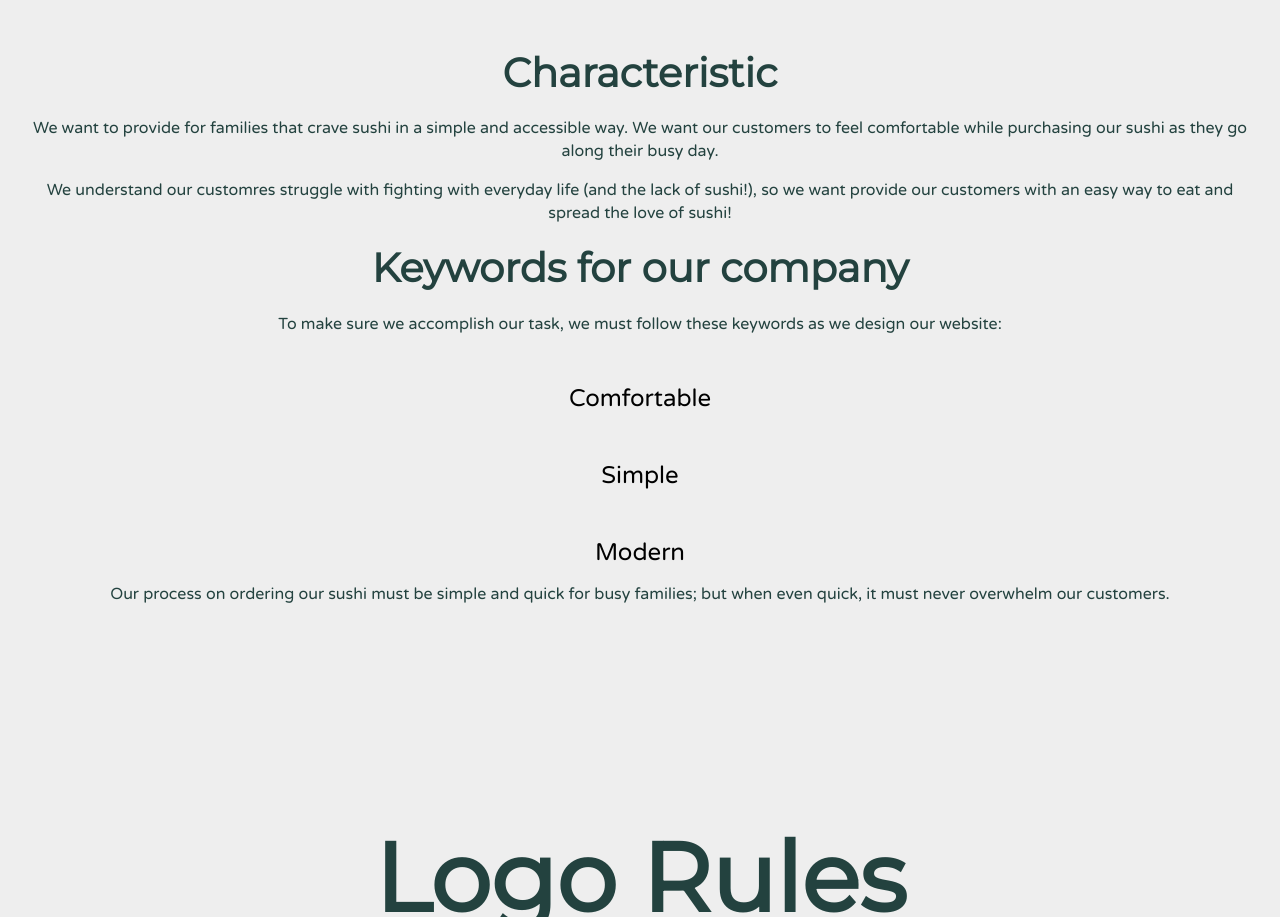
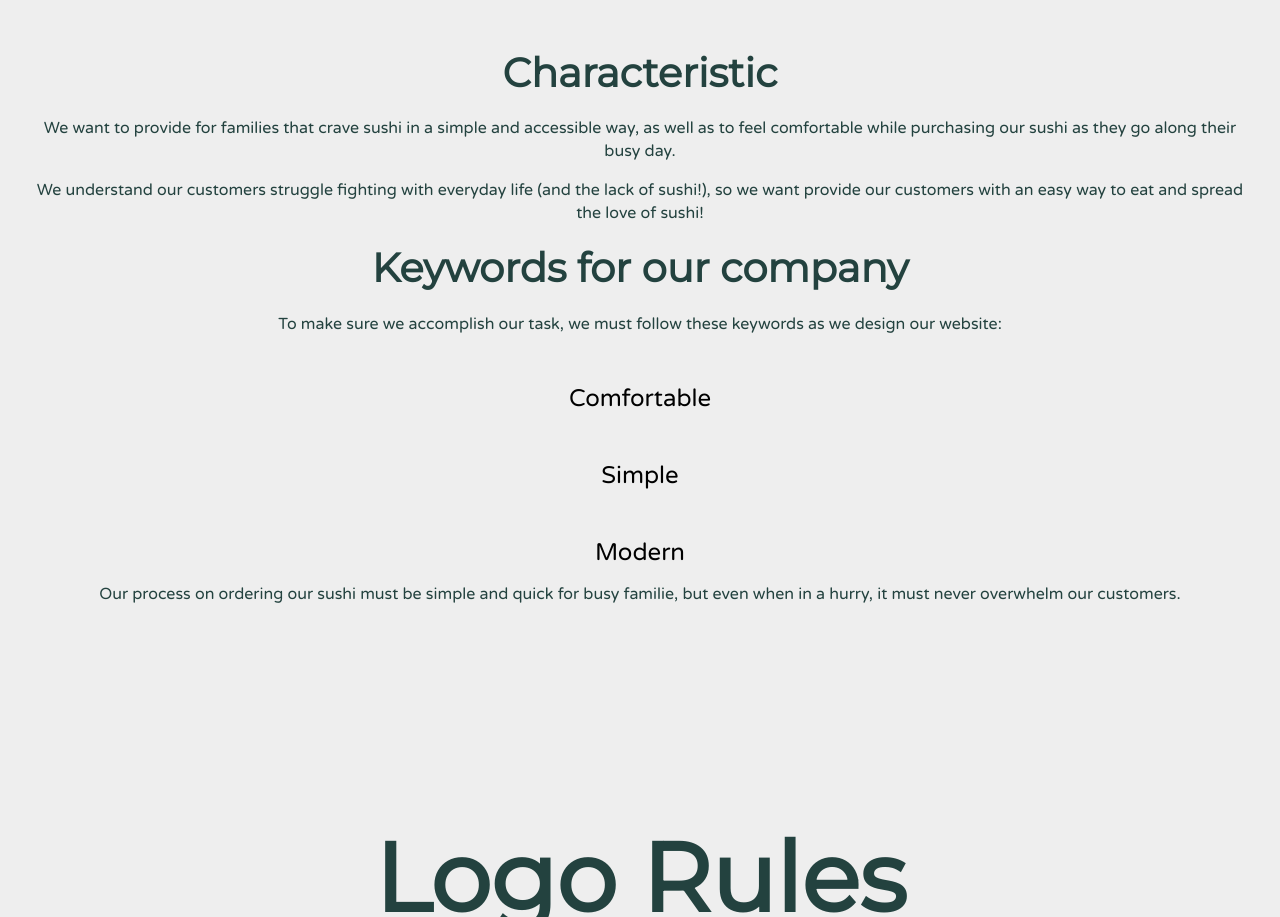
Before and after one commit to TakuyaToyokawa/sushimestyleguide, a plain HTML site: page index.html in a window 1280 px wide. Shown: the part 1209-2126 px from the top of the page. Drawn offline with Linux system fonts and the light colour scheme.

Commit message:
grammar check

```diff
--- a/index.html
+++ b/index.html
@@ -40,8 +40,8 @@
       </div>
       <div class="rightside" class="verticalrule">
         <p class="heading2">Characteristic</p>
-        <p>We want to provide for families that crave sushi in a simple and accessible way.  We want our customers to feel comfortable while purchasing our sushi as they go along their busy day.</p>
-        <p>We understand our customres struggle with fighting with everyday life (and the lack of sushi!), so we want provide our customers with an
+        <p>We want to provide for families that crave sushi in a simple and accessible way, as well as to feel comfortable while purchasing our sushi as they go along their busy day.</p>
+        <p>We understand our customers struggle fighting with everyday life (and the lack of sushi!), so we want provide our customers with an
         easy way to eat and spread the love of sushi!</p>
         <p class="heading2">Keywords for our company</p>
         <p> To make sure we accomplish our task, we must follow these keywords as we design our website:
@@ -50,7 +50,7 @@
           <li>Simple</li>
           <li>Modern</li>
         </ul>
-        <p>Our process on ordering our sushi must be simple and quick for busy families; but when even quick, it must never overwhelm our customers.</p>
+        <p>Our process on ordering our sushi must be simple and quick for busy familie, but even when in a hurry, it must never overwhelm our customers.</p>
     </div>
   </div>
   <div class="page">
```
